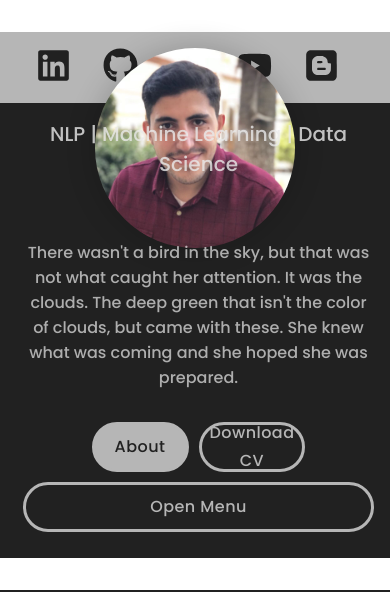
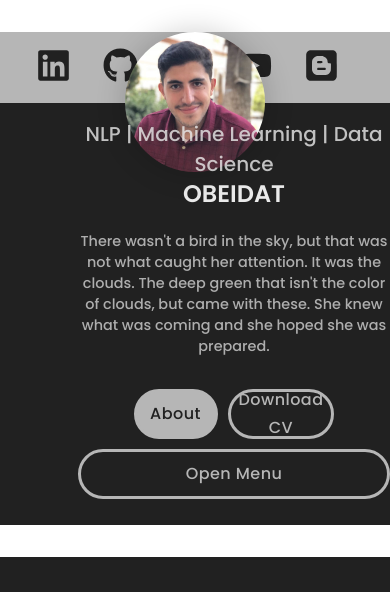
Before and after one commit to motasem-obeidat/motasem-obeidat.github.io-1, a React (Create React App) app: page / in a window 390 px wide. Shown: the top 592 px of the page. Built offline with nearby package versions, Linux system fonts and the light colour scheme; a web font is replaced by a local one.

Commit message:
Update Landing.css

```diff
--- a/src/components/Landing/Landing.css
+++ b/src/components/Landing/Landing.css
@@ -3,6 +3,7 @@
   display: flex;
   align-items: center;
   justify-content: center;
+  overflow-x: hidden; /* Prevent horizontal scroll */
 }
 
 .landing--container {
@@ -11,6 +12,7 @@
   justify-content: center;
   height: 100%;
   position: relative;
+  flex-wrap: wrap; /* Prevent overflow */
 }
 
 .landing--img {
@@ -104,7 +106,6 @@
   flex: 0 1 calc(33.33% - 20px);
 }
 
-/* Dropdown List Styling and Animation */
 .dropdown-list {
   max-height: 0;
   overflow: hidden;
@@ -112,7 +113,7 @@
 }
 
 .dropdown-list.open {
-  max-height: 500px; /* Adjust according to the content's height */
+  max-height: 500px;
 }
 
 .dropdown-list a {
@@ -124,21 +125,24 @@
   margin-bottom: 0;
 }
 
-/* Media Queries for Responsive Design */
+/* Media Queries for Mobile View */
 @media (max-width: 768px) {
   .landing {
     height: auto;
     padding: 2rem 0;
+    display: block; /* Prevent layout issues */
   }
 
   .landing--container {
     flex-direction: column;
+    padding: 0;
   }
 
   .landing--img {
-    --img-size: 200px; /* Reduce image size on mobile */
-    left: 50%; /* Center the image */
-    top: 1rem;
+    --img-size: 180px; /* Further reduce image size for mobile */
+    left: 50%;
+    top: 0;
+    transform: translateX(-50%);
   }
 
   .landing--container-left, .landing--container-right {
@@ -149,11 +153,11 @@
 
   .lcr--content, .lcl--content {
     margin: 1rem;
-    width: 90%; /* Adjust to fit the screen width */
+    width: 90%;
   }
 
   .lcr--content h1 {
-    font-size: 2rem;
+    font-size: 1.8rem; /* Reduce title size */
   }
 
   .lcr--content p {
@@ -172,3 +176,23 @@
     width: 100%;
   }
 }
+
+@media (max-width: 576px) {
+  /* Target iPhone SE, 5, or smaller screens */
+  .landing--img {
+    --img-size: 140px; /* Even smaller image size for tiny screens */
+  }
+
+  .lcr--content h1 {
+    font-size: 1.5rem;
+  }
+
+  .lcr--content p {
+    font-size: 0.9rem;
+  }
+
+  .lcr--content {
+    margin-right: 0;
+    width: 80%;
+  }
+}
```
